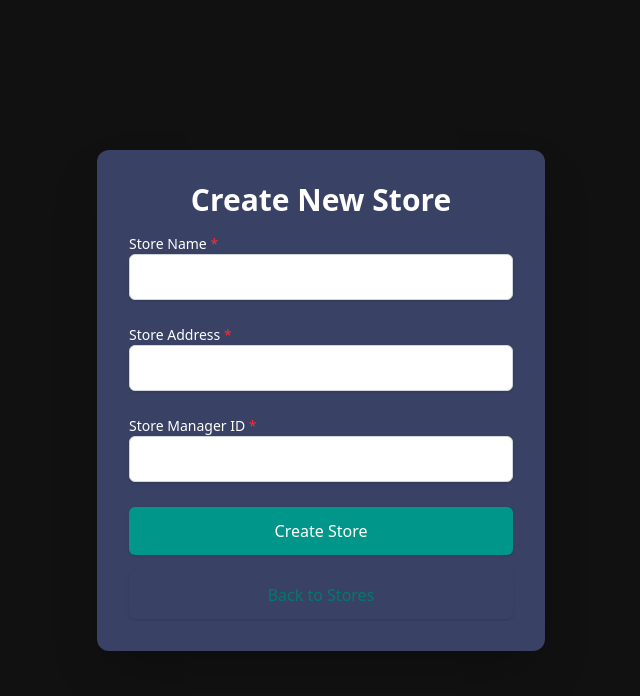
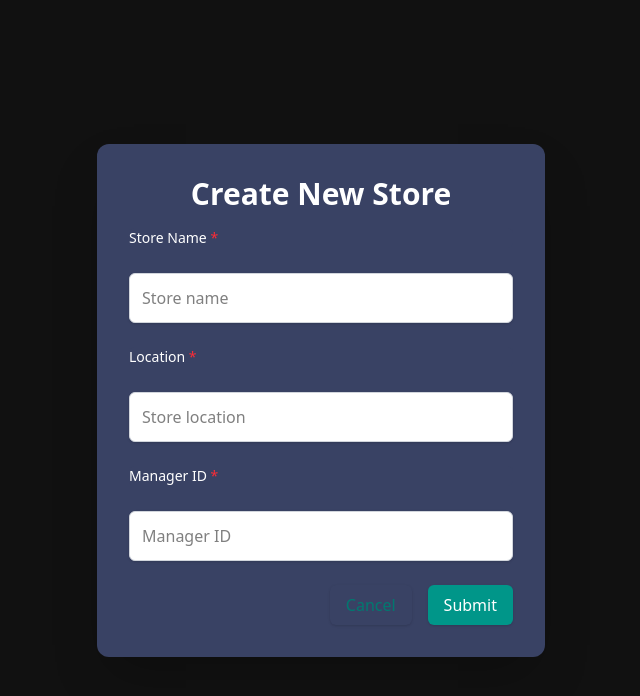
Before and after one commit to baongogia/billiards-score-app, a React (Vite) app: page /admin/create-store in a window 1280 px wide. Shown: the top 696 px of the page, without its empty margins (319-959 px from the left). Built offline with nearby package versions, Linux system fonts and the light colour scheme; no server answers; a web font is replaced by a local one.

Commit message:
fix some red bug

```diff
--- a/src/components/Admin/MatchTable/EditMatchModal.tsx
+++ b/src/components/Admin/MatchTable/EditMatchModal.tsx
@@ -37,7 +37,7 @@ const EditMatchModal: React.FC<EditMatchModalProps> = ({ isOpen, selectedMatch,
               required
             >
               <option value="active">Active</option>
-              <option value="pending">Pending</option>
+              <option value="playing">Playing</option>
               <option value="finished">Finished</option>
             </select>
           </div>
--- a/src/components/Admin/StoreTable/CreateStore.tsx
+++ b/src/components/Admin/StoreTable/CreateStore.tsx
@@ -4,24 +4,25 @@ import { createStore, Store } from "../../../services/Admin/Store/storeService";
 
 const CreateStore: React.FC = () => {
   const navigate = useNavigate();
-  const [newStoreName, setNewStoreName] = useState("");
-  const [newStoreAddress, setNewStoreAddress] = useState("");
-  const [newStoreManager, setNewStoreManager] = useState("");
+  const [formName, setFormName] = useState("");
+  const [formLocation, setFormLocation] = useState("");
+  const [formSupervisor, setFormSupervisor] = useState("");
+  const [createdStore, setCreatedStore] = useState<Store | null>(null);
+  const [isProcessing, setIsProcessing] = useState(false);
 
-  const [storeData, setStoreData] = useState<Store | null>(null);
-  const [isSubmitting, setIsSubmitting] = useState(false);
+  const handleSubmit = async (e: React.FormEvent<HTMLFormElement>) => {
+    e.preventDefault(); // Prevent the default form submission behavior
 
-  const handleCreateStore = async () => {
-    if (newStoreName.trim() && newStoreAddress.trim() && newStoreManager.trim()) {
-      setIsSubmitting(true);
+    if (formName.trim() && formLocation.trim() && formSupervisor.trim()) {
+      setIsProcessing(true);
       try {
-        const store = await createStore(newStoreName, newStoreAddress, newStoreManager);
-        setStoreData(store);
-        console.log("Store created successfully:", store);
+        const newStore = await createStore(formName, formLocation, formSupervisor);
+        setCreatedStore(newStore);
+        console.log("Form submitted successfully:", newStore);
       } catch (error) {
-        console.error("Error creating store:", error);
+        console.error("Error submitting form:", error);
       } finally {
-        setIsSubmitting(false);
+        setIsProcessing(false);
       }
     }
   };
@@ -32,121 +33,138 @@ const CreateStore: React.FC = () => {
         <h2 className="text-3xl font-bold text-center text-white mb-4">
           Create New Store
         </h2>
-        <div className="space-y-6">
-          <label className="block text-sm font-medium text-white mb-2">
-            Store Name <span className="text-red-500">*</span>
+        <form onSubmit={handleSubmit} className="space-y-6">
+          <div>
+            <label className="block text-sm font-medium text-white mb-2">
+              Store Name <span className="text-red-500">*</span>
+            </label>
             <input
               type="text"
-              value={newStoreName}
-              onChange={(e) => setNewStoreName(e.target.value)}
+              value={formName}
+              onChange={(e) => setFormName(e.target.value)}
               className="w-full p-3 bg-white border border-gray-300 rounded-md shadow-sm focus:outline-none focus:ring-2 focus:ring-teal-500 focus:border-teal-500"
-              placeholder="Enter store name"
+              placeholder="Store name"
               required
             />
-          </label>
+          </div>
 
-          <label className="block text-sm font-medium text-white mb-2">
-            Store Address <span className="text-red-500">*</span>
+          <div>
+            <label className="block text-sm font-medium text-white mb-2">
+              Location <span className="text-red-500">*</span>
+            </label>
             <input
               type="text"
-              value={newStoreAddress}
-              onChange={(e) => setNewStoreAddress(e.target.value)}
+              value={formLocation}
+              onChange={(e) => setFormLocation(e.target.value)}
               className="w-full p-3 bg-white border border-gray-300 rounded-md shadow-sm focus:outline-none focus:ring-2 focus:ring-teal-500 focus:border-teal-500"
-              placeholder="Enter store address"
+              placeholder="Store location"
               required
             />
-          </label>
+          </div>
 
-          <label className="block text-sm font-medium text-white mb-2">
-            Store Manager ID <span className="text-red-500">*</span>
+          <div>
+            <label className="block text-sm font-medium text-white mb-2">
+              Manager ID <span className="text-red-500">*</span>
+            </label>
             <input
               type="text"
-              value={newStoreManager}
-              onChange={(e) => setNewStoreManager(e.target.value)}
+              value={formSupervisor}
+              onChange={(e) => setFormSupervisor(e.target.value)}
               className="w-full p-3 bg-white border border-gray-300 rounded-md shadow-sm focus:outline-none focus:ring-2 focus:ring-teal-500 focus:border-teal-500"
-              placeholder="Enter store manager ID"
+              placeholder="Manager ID"
               required
             />
-          </label>
+          </div>
 
-          <div className="space-y-4">
+          <div className="mt-6 flex justify-end space-x-4">
             <button
-              onClick={handleCreateStore}
-              disabled={isSubmitting}
-              className="w-full py-3 px-4 text-white bg-teal-600 rounded-md shadow-sm hover:bg-teal-700 focus:outline-none focus:ring-2 focus:ring-teal-500"
+              type="button"
+              onClick={() => navigate("/admin/stores")}
+              className="px-4 py-2 text-teal-700 bg-[#394264] rounded-md shadow-sm hover:bg-teal-50 focus:outline-none focus:ring-2 focus:ring-teal-500"
             >
-              {isSubmitting ? (
+              Cancel
+            </button>
+            <button
+              type="submit"
+              disabled={isProcessing}
+              className="px-4 py-2 text-white bg-teal-600 rounded-md shadow-sm hover:bg-teal-700 focus:outline-none focus:ring-2 focus:ring-teal-500"
+            >
+              {isProcessing ? (
                 <span className="flex items-center justify-center">
                   <svg
-                    className="animate-spin -ml-1 mr-2 h-5 w-5 text-white"
-                    xmlns="http://www.w3.org/2000/svg"
-                    fill="none"
+                    className="animate-spin h-5 w-5 mr-2 text-white"
                     viewBox="0 0 24 24"
                   >
-                    <circle className="opacity-25" cx="12" cy="12" r="10" stroke="currentColor" strokeWidth="4"></circle>
+                    <circle
+                      className="opacity-25"
+                      cx="12"
+                      cy="12"
+                      r="10"
+                      stroke="currentColor"
+                      strokeWidth="4"
+                    />
                     <path
                       className="opacity-75"
                       fill="currentColor"
                       d="M4 12a8 8 0 018-8V0C5.373 0 0 5.373 0 12h4zm2 5.291A7.962 7.962 0 014 12H0c0 3.042 1.135 5.824 3 7.938l3-2.647z"
-                    ></path>
+                    />
                   </svg>
-                  Creating...
+                  Processing...
                 </span>
               ) : (
-                "Create Store"
+                "Submit"
               )}
             </button>
-            <button
-              onClick={() => navigate("/admin/stores")}
-              className="w-full py-3 px-4 text-teal-700 bg-[#394264] rounded-md shadow-sm hover:bg-teal-50 focus:outline-none focus:ring-2 focus:ring-teal-500"
-            >
-              Back to Stores
-            </button>
           </div>
-        </div>
+        </form>
 
-        {storeData && (
-          <div className="fixed inset-0 bg-black bg-opacity-60 flex items-center justify-center p-4 transition-opacity duration-300">
-            <div className="bg-white dark:bg-gray-800 rounded-2xl shadow-2xl max-w-md w-full p-8 transform transition-all duration-300 scale-100">
-              <div className="flex justify-center mb-6">
-                <div className="rounded-full bg-green-100 p-3">
+        {createdStore && (
+          <div className="fixed inset-0 bg-gray-900 bg-opacity-50 flex items-center justify-center">
+            <div className="bg-white rounded-lg p-6 w-full max-w-md">
+              <div className="flex justify-center mb-4">
+                <div className="bg-green-100 p-2 rounded-full">
                   <svg
-                    xmlns="http://www.w3.org/2000/svg"
-                    className="h-8 w-8 text-green-600"
+                    className="h-6 w-6 text-green-600"
                     fill="none"
                     viewBox="0 0 24 24"
                     stroke="currentColor"
                   >
-                    <path strokeLinecap="round" strokeLinejoin="round" strokeWidth={2} d="M5 13l4 4L19 7" />
+                    <path
+                      strokeLinecap="round"
+                      strokeLinejoin="round"
+                      strokeWidth={2}
+                      d="M5 13l4 4L19 7"
+                    />
                   </svg>
                 </div>
               </div>
 
-              <h3 className="text-2xl font-bold text-center text-gray-800 dark:text-white mb-6">
-                Store Created Successfully
-              </h3>
+              <h2 className="text-xl font-semibold text-center mb-4">
+                Submission Successful
+              </h2>
 
-              <div className="bg-gray-50 dark:bg-gray-700 rounded-lg p-5 mb-6 shadow-inner">
-                <div className="grid grid-cols-2 gap-4">
-                  <div className="text-gray-500 dark:text-gray-400 font-medium">Name:</div>
-                  <div className="text-gray-900 dark:text-white font-semibold text-right">{storeData.name}</div>
-
-                  <div className="text-gray-500 dark:text-gray-400 font-medium">Address:</div>
-                  <div className="text-gray-900 dark:text-white font-semibold text-right">{storeData.address}</div>
-
-                  <div className="text-gray-500 dark:text-gray-400 font-medium">Manager ID:</div>
-                  <div className="text-gray-900 dark:text-white font-semibold text-right">{storeData.manager}</div>
-
-                  <div className="text-gray-500 dark:text-gray-400 font-medium">Store ID:</div>
-                  <div className="text-gray-900 dark:text-white font-semibold text-right">{storeData._id}</div>
-                </div>
+              <div className="bg-gray-50 p-4 rounded-md space-y-2">
+                <p>
+                  <span className="font-medium">Name:</span> {createdStore.name}
+                </p>
+                <p>
+                  <span className="font-medium">Location:</span>{" "}
+                  {createdStore.address}
+                </p>
+                <p>
+                  <span className="font-medium">ManagerID:</span>{" "}
+                  {createdStore.manager}
+                </p>
+                <p>
+                  <span className="font-medium">ID:</span> {createdStore._id}
+                </p>
               </div>
 
               <button
                 onClick={() => navigate("/admin/stores")}
-                className="w-full py-3 px-4 text-white bg-green-600 rounded-md shadow-sm hover:bg-green-700 focus:outline-none focus:ring-2 focus:ring-green-500"
+                className="w-full mt-4 bg-blue-600 text-white py-2 rounded-md hover:bg-blue-700 transition-colors"
               >
-                OK
+                Close
               </button>
             </div>
           </div>
--- a/src/components/Admin/TablesList/TablesList.tsx
+++ b/src/components/Admin/TablesList/TablesList.tsx
@@ -1,7 +1,7 @@
 // TablesList.tsx
 import { useState, useEffect } from "react";
 import { ChevronLeft, ChevronRight, Edit, Trash2, Plus, Eye } from "lucide-react";
-import { fetchPoolTables, PoolTable, deletePoolTable, createPoolTable, updatePoolTable } from "../../../services/Admin/Tables/poolTableService";
+import { fetchPoolTables, PoolTable, deletePoolTable, createPoolTable, updatePoolTable, PoolTableRequest } from "../../../services/Admin/Tables/poolTableService";
 import ViewTableModal from "./ViewTableModal";
 import { CreateTableModal } from "./CreateTableModal";
 import { EditTableModal } from "./EditTableModal";
@@ -33,7 +33,7 @@ export default function TablesList() {
     }
   };
 
-  const handleCreateTable = async (tableData: PoolTable) => {
+  const handleCreateTable = async (tableData: PoolTableRequest) => {
     try {
       await createPoolTable(tableData);
       await loadTables();
--- a/src/components/Admin/UserTable/UserProfile.tsx
+++ b/src/components/Admin/UserTable/UserProfile.tsx
@@ -39,7 +39,7 @@ export default function UserProfile() {
     if (user) {
       try {
         // eslint-disable-next-line @typescript-eslint/no-unused-vars
-        const { _id, avatar, deletedAt, createdAt, updatedAt, __v, ...filteredData } = userData
+        const { _id, avatar, ...filteredData } = userData
         console.log("Data sent to API:", filteredData) // Kiểm tra dữ liệu trước khi gửi
         const updatedUser = await updateUser(user._id, filteredData)
         setUser(updatedUser)
--- a/src/components/Admin/UserTable/UserTable.tsx
+++ b/src/components/Admin/UserTable/UserTable.tsx
@@ -57,8 +57,8 @@ export default function UserTable() {
 
         // Add this after the API call in the useEffect
         console.log("Pagination debug:", {
-          totalItems,
-          totalPages,
+          total,
+          totalPages: Math.ceil(total / pageSize),
           currentPage,
           pageSize,
         })
```
Also changed, not shown: src/components/Admin/MatchTable/MatchTable.tsx (+23 -23 lines), src/components/Admin/TablesList/CreateTableModal.tsx (+12 -13 lines).
